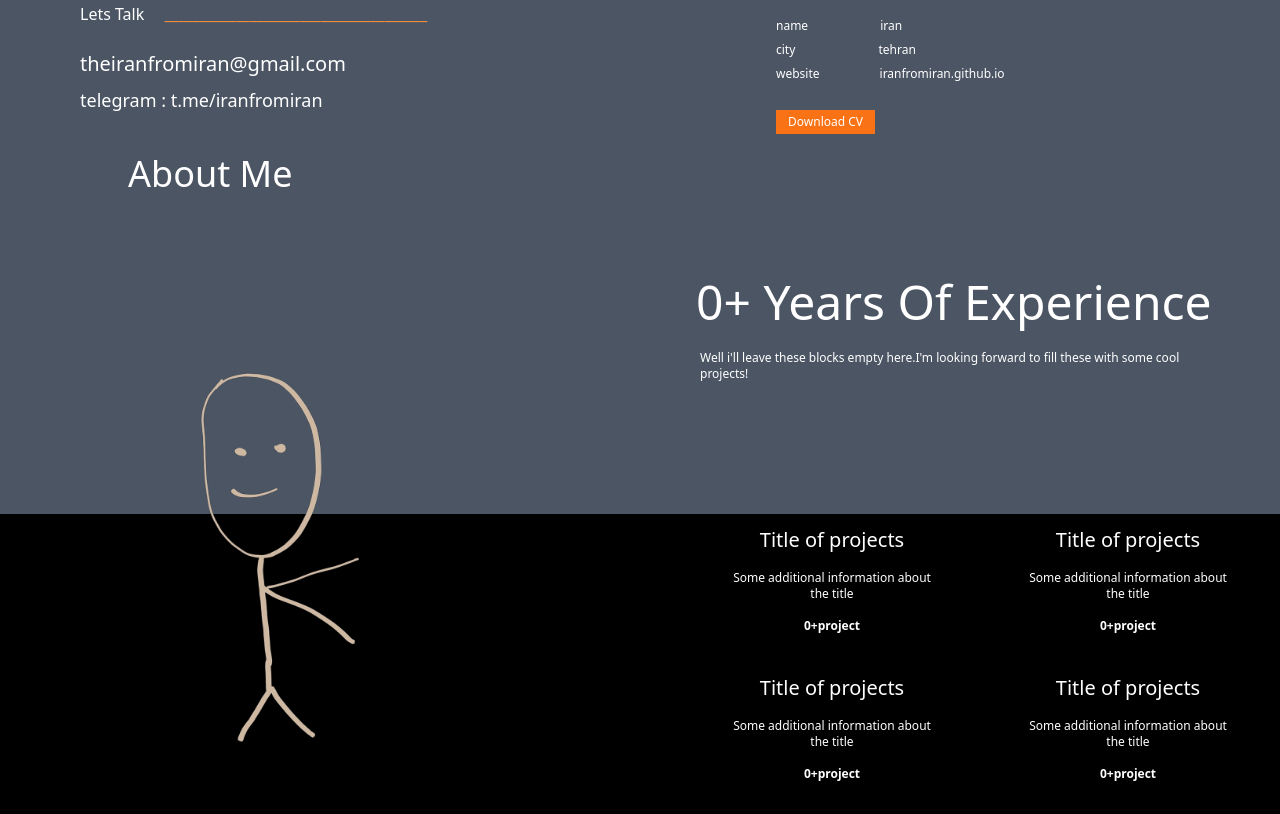
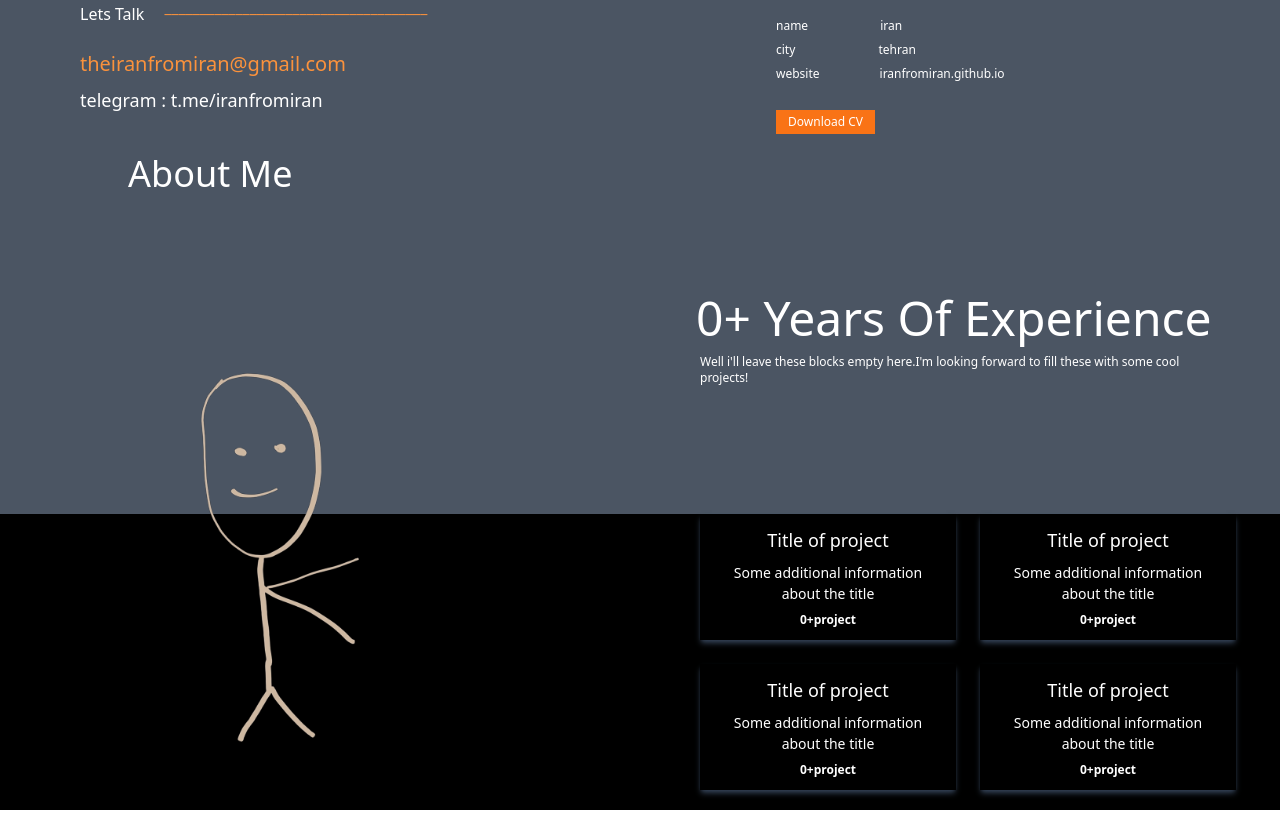
Before and after one commit to iranfromiran/first-website, a website: page index.html in a window 1280 px wide. Shown: the part 650-1464 px from the top of the page. Drawn offline with Linux system fonts and the light colour scheme.

Commit message:
some style changed

```diff
--- a/index.html
+++ b/index.html
@@ -14,7 +14,7 @@
   <div class="columns-2 relative top-2 pt-2">
           <h3 class="ml-20 text-white">iranfromiran</h3>
     <nav class="float-right mr-20">
-       <button class="px-3 py-1 text-xs text-white">About  us</button>
+       <a href="#aboutMe" class="px-3 py-1 text-xs text-white">About  me</a>
        <button class="px-3 py-1 text-xs  text-white">Services</button>
        <button class="px-3 py-1 text-xs  text-white">Portfolio</button>
        <button class="px-3 py-1 text-xs bg-orange-500  text-white">Hire me</button>
@@ -46,19 +46,20 @@
 
 
 <div class="second-bg bg-gray-600 text-white ">
-  <div class="columns-2 pt-28 pb-80 ">
+  <div class="columns-2 pt-28 pb-80 " id="aboutMe">
    <div class="ml-20">
       <h1 class="text-4xl">Any type of discussion & ideas</h1>
-      <h6 class="mt-2 ">Lets Talk <span class="ml-4 text-orange-400">  _____________________________________</span></h6>
-      <h1 class="text-xl mt-6">theiranfromiran@gmail.com</h1>
+      <h6 class="mt-2 ">Lets Talk <span class="ml-4 -mt-2 text-orange-400 inline-block align-text-top">  _____________________________________</span></h6>
+      <h1 class="text-xl mt-6 text-orange-400">theiranfromiran@gmail.com</h1>
       <div>
 
         <p class="mt-2 mb-10 text-lg">telegram : t.me/iranfromiran</p>
       </div>
     </div>
 
-    <div class="ml-32 mt-6">
-          <h1 class="text-4xl mb-6">About Me</h1>
+    <div class="ml-32 mt-6" >
+
+       <h1  class="text-4xl mb-6">About Me</h1>
           <p class="text-xs">There's some information about me.</p>
            <p class="text-xs mb-8">I haven't apload my cv, yet!</p>
 
@@ -68,9 +69,9 @@
 
         <button class="mt-5 px-3 py-1 text-xs bg-orange-500 text-white">Download CV</button>
 
-      <div class="-pb-32 mt-36 absolute -ml-20">
+      <div class="-pb-32 mt-40 absolute -ml-20">
         <h1 class="text-5xl mr-8 ">0+ Years Of Experience</h1>
-          <p class="text-xs mt-6 ml-1 mr-20">Well i'll leave these blocks empty here.I'm looking forward to fill these with some cool projects!</p>
+          <p class="text-xs mt-3 ml-1 mr-20 mb-2">Well i'll leave these blocks empty here.I'm looking forward to fill these with some cool projects!</p>
       </div>
     </div>
   </div>
@@ -84,16 +85,16 @@
       <div class="w-44 ml-28 mr-8 h-72 "></div>
 
       <div class="ml-10">
-        <div class=" grid grid-cols-2  gap-4 w-1/7 mx-auto float-right pb-5 mr-2 px-3">
+        <div class=" grid grid-cols-2  gap-6 w-1/7 mx-auto float-right pb-5 mr-8 ml-2 px-3">
 
 
-        <div class="text-center py-3 px-8 "><h1 class="text-xl  ">Title of projects</h1> <p class="text-xs my-4">Some additional information about the title</p> <p class="font-semibold text-xs">0+project</p></div>
+        <button class="text-center py-3 px-8 shadow-md shadow-slate-700  "><h1 class="text-lg ">Title of project</h1> <p class="text-[14px] my-2">Some additional information about the title</p> <p class="font-semibold text-xs">0+project</p></button>
 
-        <div class="text-center py-3 px-8"><h1 class="text-xl">Title of projects</h1> <p class="text-xs my-4">Some additional information about the title</p> <p class="font-semibold text-xs">0+project</p></div>
+        <button class="text-center py-3 px-8 shadow-md shadow-slate-700"><h1 class="text-lg">Title of project</h1> <p class="text-[14px] my-2">Some additional information about the title</p> <p class="font-semibold text-xs">0+project</p></button>
 
-        <div class="text-center py-3 px-8"><h1 class="text-xl">Title of projects</h1> <p class="text-xs my-4">Some additional information about the title</p> <p class="font-semibold text-xs">0+project</p></div>
+        <button class="text-center py-3 px-8 shadow-md shadow-slate-700"><h1 class="text-lg">Title of project</h1> <p class="text-[14px] my-2">Some additional information about the title</p> <p class="font-semibold text-xs">0+project</p></button>
 
-        <div class="text-center py-3 px-8"><h1 class="text-xl">Title of projects</h1> <p class="text-xs my-4">Some additional information about the title</p> <p class="font-semibold text-xs">0+project</p></div>
+        <button class="text-center py-3 px-8 shadow-md shadow-slate-700"><h1 class="text-lg">Title of project</h1> <p class="text-[14px] my-2">Some additional information about the title</p> <p class="font-semibold text-xs">0+project</p></button>
       </div>
     </div>
   </div>
@@ -105,5 +106,4 @@
 h3 {
   font-family: 'Brush Script MT', cursive;
 }
-
-</style>
+ </style>
```
Also changed, not shown: output.css.
